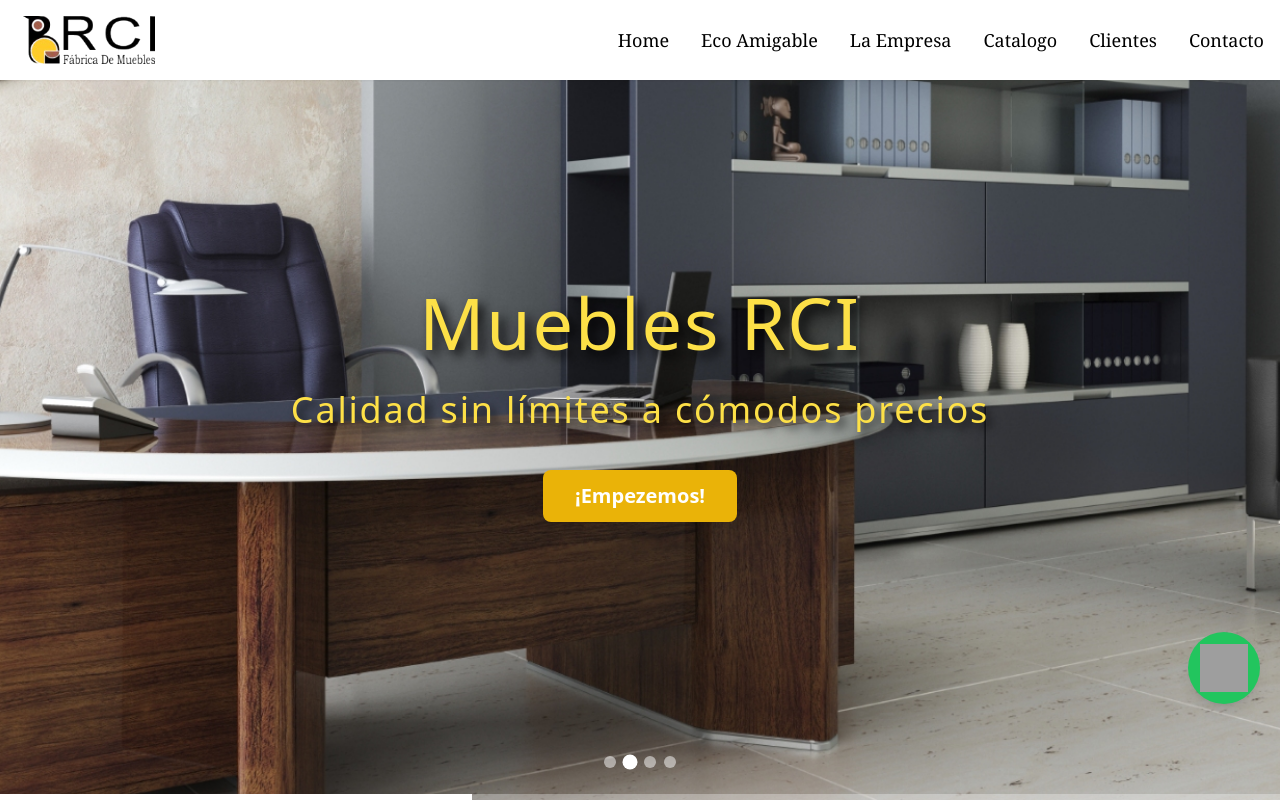
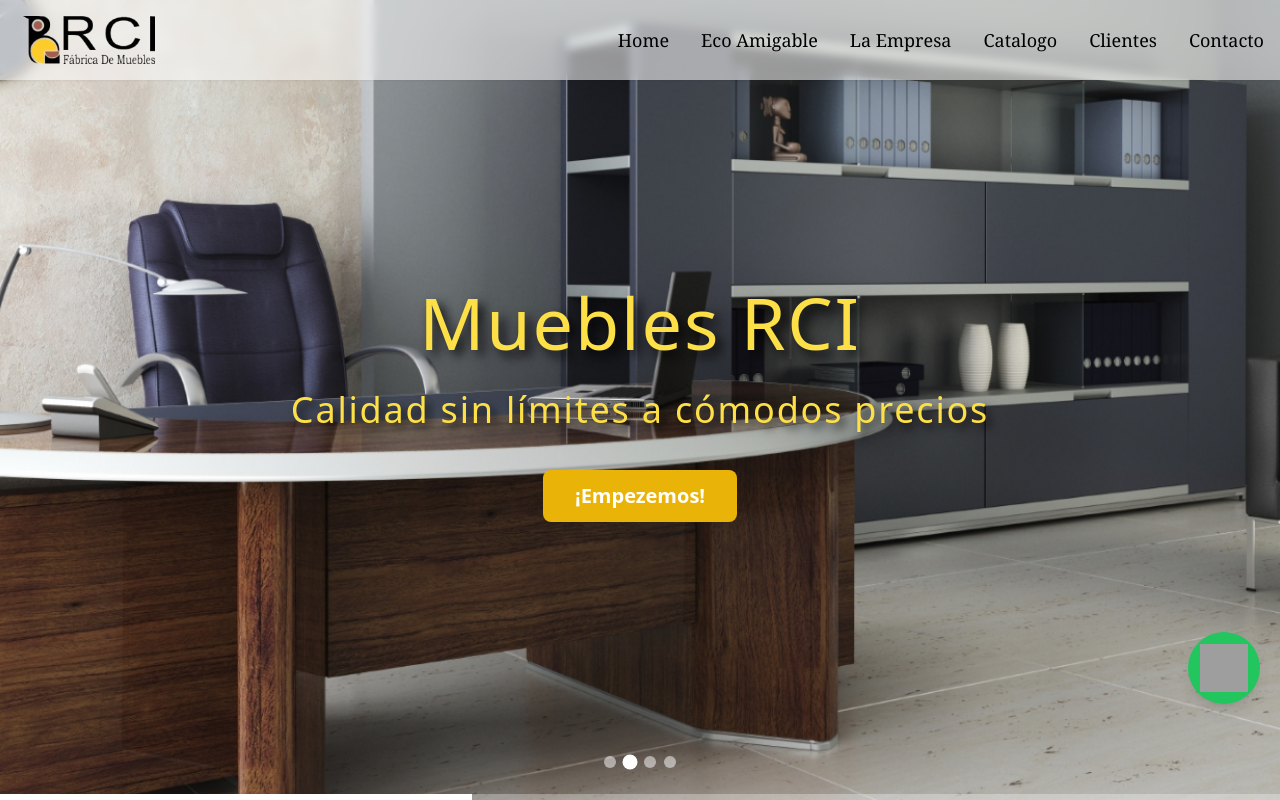
Before and after one commit to ThonyMarckDEV/RCI, a React (Create React App) app: page / in a window 1280 px wide. Shown: the top 800 px of the page. Built offline with nearby package versions, Linux system fonts and the light colour scheme; grey boxes are pictures that could not be loaded.

Commit message:
BEST NAVBAR

```diff
--- a/src/components/home/NavBar.jsx
+++ b/src/components/home/NavBar.jsx
@@ -10,7 +10,8 @@ const Navbar = () => {
 
   return (
     <>
-      <nav className="fixed top-0 left-0 w-full p-4 flex justify-between items-center bg-white z-20 shadow-sm">
+      {/* Navbar con transparencia y blur */}
+      <nav className="fixed top-0 left-0 w-full p-4 flex justify-between items-center bg-white bg-opacity-55 backdrop-blur-sm z-20 shadow-sm">
         <div className="hover:scale-105 transition-transform duration-500">
           <a href="/"><img src={logo} alt="RCI Logo" className="h-12" /></a>
         </div>
@@ -78,7 +79,7 @@ const Navbar = () => {
 
       {/* Mobile Menu Overlay */}
       <div
-        className={`fixed top-[76px] left-0 w-full bg-white transform transition-transform duration-300 ease-in-out z-10 md:hidden shadow-lg ${
+        className={`fixed top-[76px] left-0 w-full bg-white bg-opacity-70 backdrop-blur-sm transform transition-transform duration-300 ease-in-out z-10 md:hidden shadow-lg ${
           isOpen ? 'translate-y-0' : '-translate-y-full'
         }`}
       >
```
